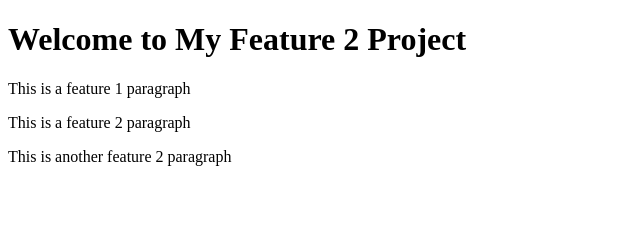
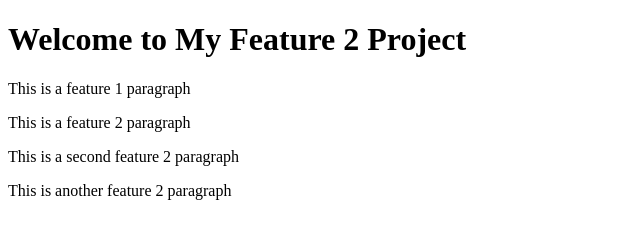
Before and after one commit to sunkolexy23/my-sample-project, a plain HTML site: page index.html in a window 1280 px wide. Shown: the whole page, without its empty margins (0-640 px from the left). Drawn offline with Linux system fonts and the light colour scheme.

Commit message:
Update index.html with a second paragraph
Add a second paragraph to index.html

```diff
--- a/index.html
+++ b/index.html
@@ -13,6 +13,7 @@
     <h1>Welcome to My Feature 2 Project</h1>
     <p>This is a feature 1 paragraph</p>
     <p>This is a feature 2 paragraph</p>
+    <p>This is a second feature 2 paragraph</p>
     <p>This is another feature 2 paragraph</p>
 
 </body>
```
